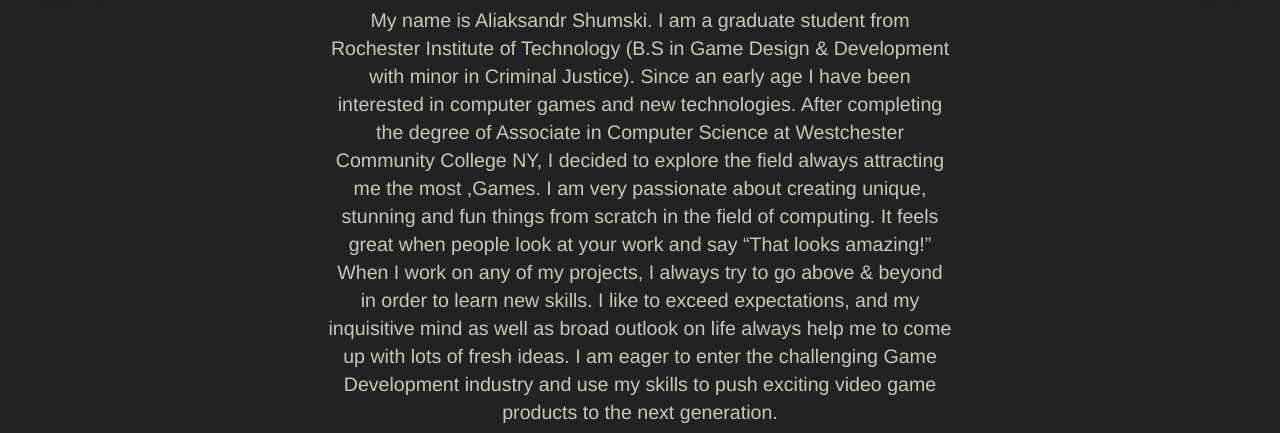
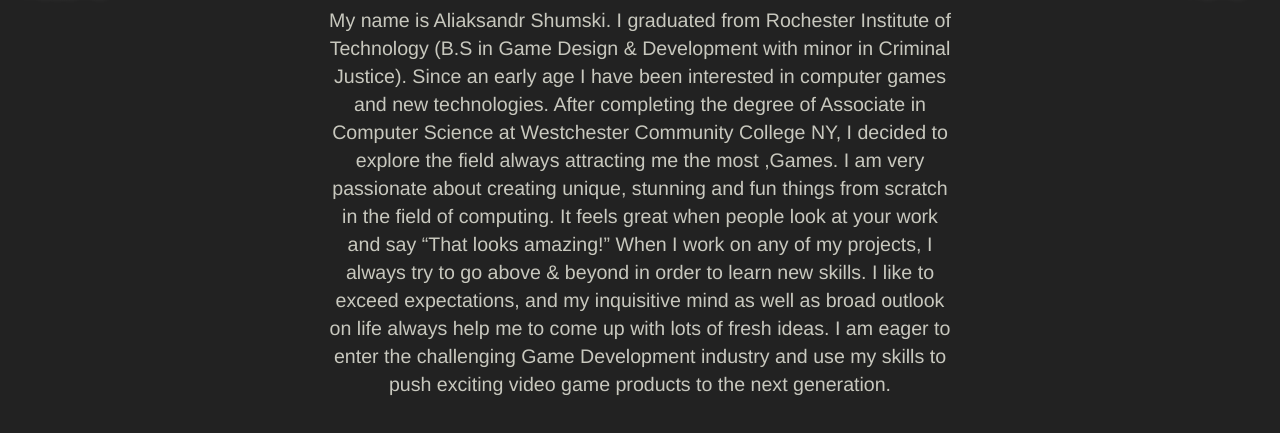
Before and after one commit to Sasha-Shum/website, a plain HTML site: page about.html in a window 1280 px wide. Shown: the part 108-541 px from the top of the page. Drawn offline with nearby package versions, Linux system fonts and the light colour scheme.

Commit message:
Fixed an error

```diff
--- a/about.html
+++ b/about.html
@@ -35,7 +35,7 @@
 	</div>
 	<div class="container-fluid pageBody mPageAnimation">
 		<div class="AboutMeInfo text-center">
-			<p>My name is Aliaksandr Shumski. I am a graduate student from Rochester Institute of Technology (B.S in Game Design & Development with minor in Criminal Justice). Since an early age I have been interested in computer games and new technologies. After completing the degree of Associate in Computer Science at Westchester Community College NY, I decided to explore the field always attracting me the most ,Games. I am very passionate about creating unique, stunning and fun things from scratch in the field of computing. It feels great when people look at your work and say “That looks amazing!”  When I work on any of my projects, I always try to go above & beyond in order to learn new skills. I like to exceed expectations, and  my inquisitive mind as well as broad outlook on life always help me to come up with lots of fresh ideas. I am eager to enter the challenging Game Development industry and use my skills to push exciting video game products to the next generation.</p>
+			<p>My name is Aliaksandr Shumski. I graduated from Rochester Institute of Technology (B.S in Game Design & Development with minor in Criminal Justice). Since an early age I have been interested in computer games and new technologies. After completing the degree of Associate in Computer Science at Westchester Community College NY, I decided to explore the field always attracting me the most ,Games. I am very passionate about creating unique, stunning and fun things from scratch in the field of computing. It feels great when people look at your work and say “That looks amazing!”  When I work on any of my projects, I always try to go above & beyond in order to learn new skills. I like to exceed expectations, and  my inquisitive mind as well as broad outlook on life always help me to come up with lots of fresh ideas. I am eager to enter the challenging Game Development industry and use my skills to push exciting video game products to the next generation.</p>
 		</div>
 		<div class="icons">
 			<a href="https://www.linkedin.com/in/aliaksandrshumski">
```
